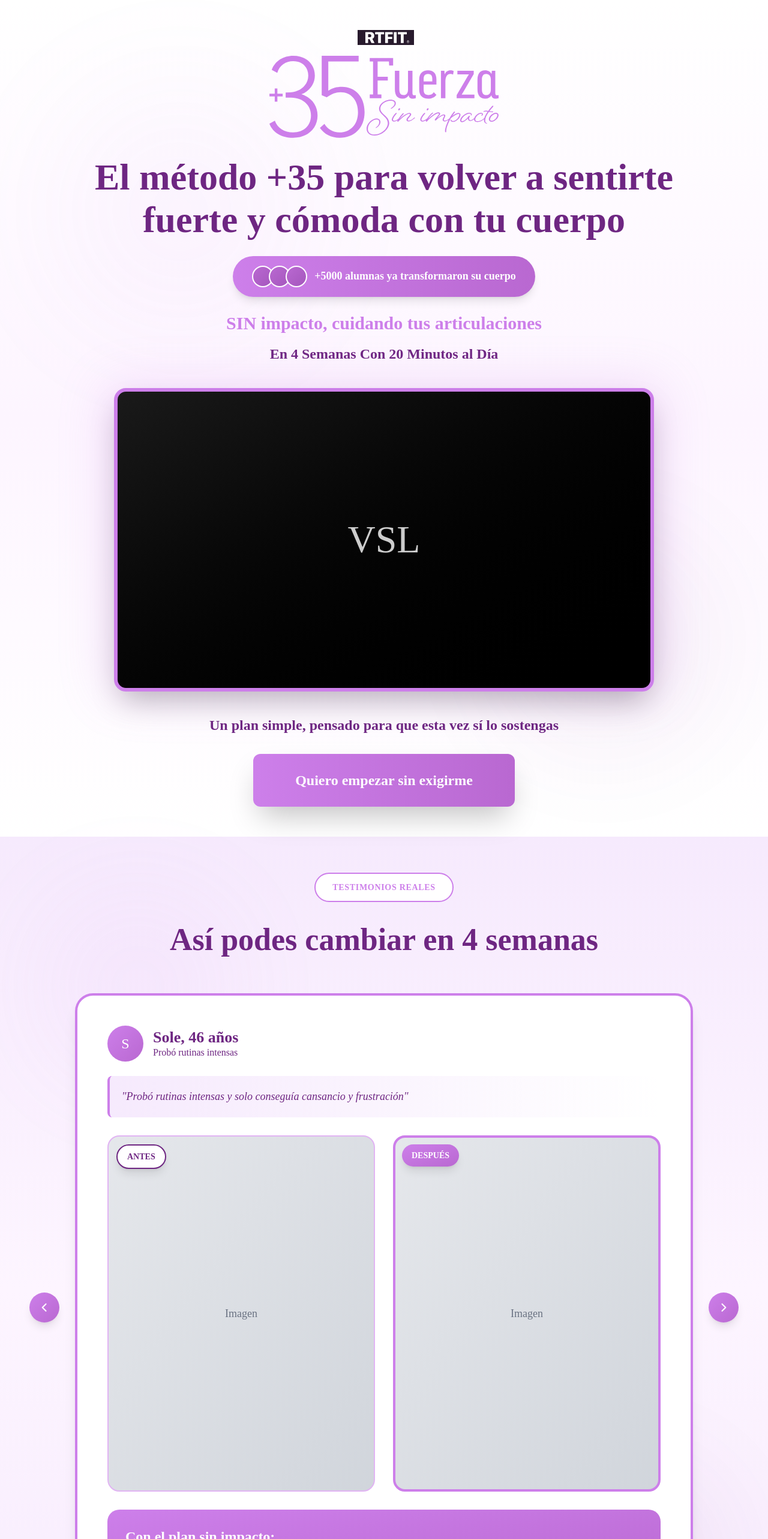
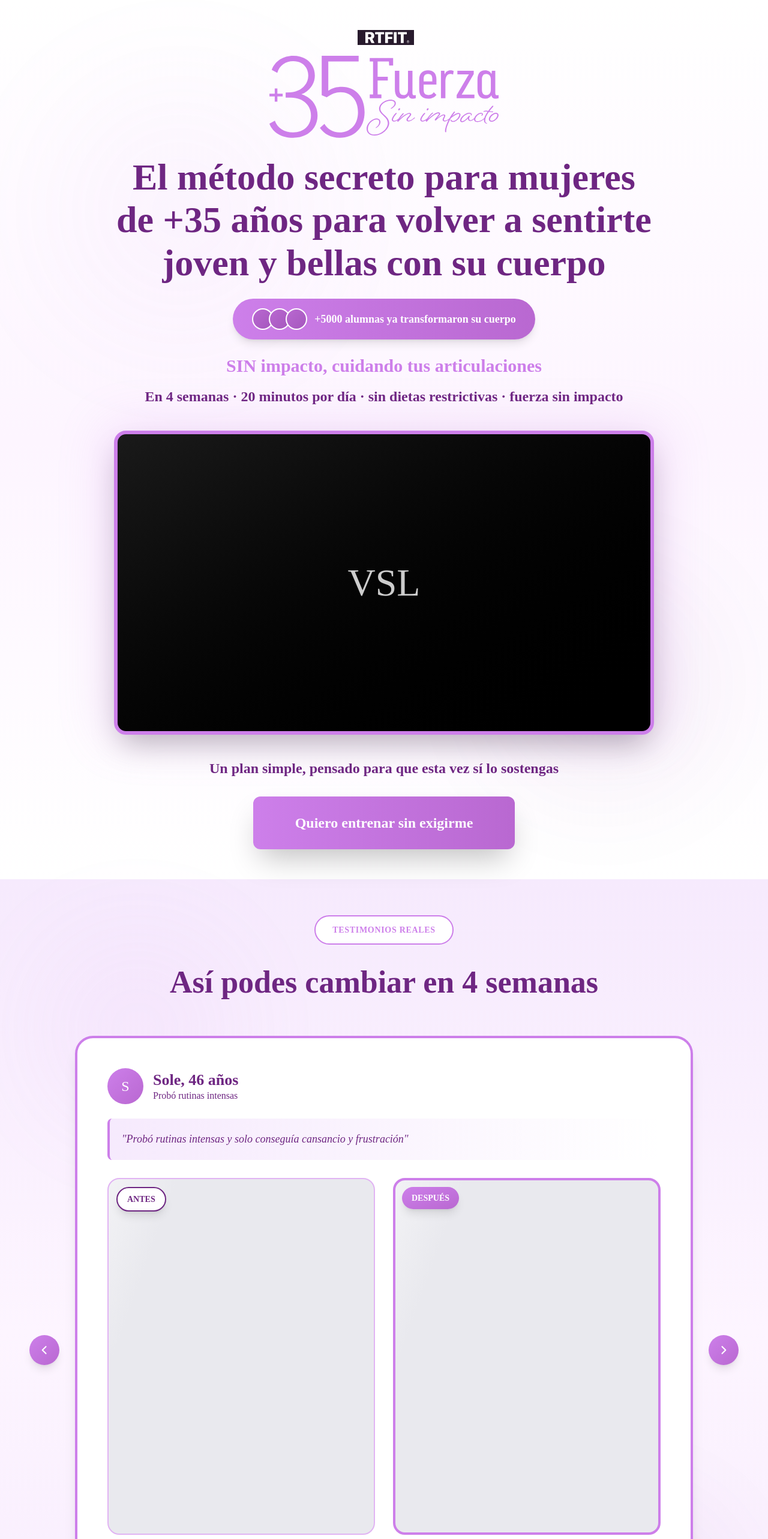
Before and after one commit to mulleragustin/landing--35, a React (Vite) app: page / in a window 1280 px wide. Shown: the top 2566 px of the page at 60% size. Built offline with nearby package versions, Linux system fonts and the light colour scheme.

Commit message:
Mejorar contenido y estilos en la sección Hero y Testimonials; agregar animación de carga

```diff
--- a/src/app/App.tsx
+++ b/src/app/App.tsx
@@ -76,7 +76,7 @@ function HeroSection() {
         {/* Headline Text - Mejorada jerarquía */}
         <div className="text-center mb-[25px] md:mb-[40px] w-full">
           <h1 className="font-['Eixample_Dip'] font-bold text-[#6e2682] text-[28px] md:text-[62px] leading-[1.15] mb-4 md:mb-6 px-2 text-balance">
-            El método +35 para volver a sentirte fuerte y cómoda con tu cuerpo
+            El método secreto para mujeres de +35 años para volver a sentirte joven y bellas con su cuerpo
           </h1>
 
           {/* Prueba Social - Badge destacado */}
@@ -102,7 +102,7 @@ function HeroSection() {
               SIN impacto, cuidando tus articulaciones
             </p>
             <p className="font-['Montserrat'] font-semibold text-[#6e2682] text-[16px] md:text-[24px] leading-[1.4] text-balance">
-              En 4 Semanas Con 20 Minutos al Día
+              En 4 semanas · 20 minutos por día · sin dietas restrictivas · fuerza sin impacto
             </p>
           </div>
         </div>
@@ -123,7 +123,7 @@ function HeroSection() {
           </p>
 
           <button className="bg-gradient-to-r from-[#cd7fea] to-[#b968d1] hover:from-[#b968d1] hover:to-[#a557bd] transition-all duration-300 px-[32px] md:px-[70px] py-[18px] md:py-[26px] rounded-[12px] font-['Montserrat'] font-bold text-white text-[18px] md:text-[24px] shadow-2xl hover:shadow-[0_20px_60px_rgba(205,127,234,0.5)] hover:scale-[1.05] transform w-full md:w-auto">
-            Quiero empezar sin exigirme
+            Quiero entrenar sin exigirme
           </button>
         </div>
       </div>
@@ -273,9 +273,11 @@ function TestimonialsSection() {
                           <path strokeLinecap="round" strokeLinejoin="round" d="M21 21l-6-6m2-5a7 7 0 11-14 0 7 7 0 0114 0zM10 7v6m3-3H7" />
                         </svg>
                       </div>
-                      <div className="aspect-[3/4] bg-gradient-to-br from-gray-200 to-gray-300 rounded-[12px] md:rounded-[20px] flex items-center justify-center border-2 border-[#e1b4f3] overflow-hidden">
-                        <p className="font-['Montserrat'] text-gray-500 text-[14px] md:text-[18px]">Imagen</p>
-                      </div>
+                      <div
+                        className="aspect-[3/4] rounded-[12px] md:rounded-[20px] border-2 border-[#e1b4f3] overflow-hidden skeleton"
+                        role="img"
+                        aria-label="Imagen antes"
+                      />
                     </div>
 
                     <div
@@ -291,9 +293,11 @@ function TestimonialsSection() {
                           <path strokeLinecap="round" strokeLinejoin="round" d="M21 21l-6-6m2-5a7 7 0 11-14 0 7 7 0 0114 0zM10 7v6m3-3H7" />
                         </svg>
                       </div>
-                      <div className="aspect-[3/4] bg-gradient-to-br from-gray-200 to-gray-300 rounded-[12px] md:rounded-[20px] flex items-center justify-center border-2 md:border-4 border-[#cd7fea] overflow-hidden">
-                        <p className="font-['Montserrat'] text-gray-500 text-[14px] md:text-[18px]">Imagen</p>
-                      </div>
+                      <div
+                        className="aspect-[3/4] rounded-[12px] md:rounded-[20px] border-2 md:border-4 border-[#cd7fea] overflow-hidden skeleton"
+                        role="img"
+                        aria-label="Imagen después"
+                      />
                     </div>
                   </div>
 
@@ -343,9 +347,11 @@ function TestimonialsSection() {
             </div>
 
             {/* Imagen */}
-            <div className="aspect-[3/4] bg-gradient-to-br from-gray-200 to-gray-300 rounded-[20px] flex items-center justify-center border-4 border-[#cd7fea] overflow-hidden shadow-2xl">
-              <p className="font-['Montserrat'] text-gray-500 text-[20px] font-semibold">Imagen Ampliada</p>
-            </div>
+            <div
+              className="aspect-[3/4] rounded-[20px] border-4 border-[#cd7fea] overflow-hidden shadow-2xl skeleton"
+              role="img"
+              aria-label="Imagen ampliada"
+            />
 
             <p className="font-['Montserrat'] text-white text-center mt-5 text-[14px] opacity-90 leading-[1.5]">
               Toca fuera de la imagen para cerrar
@@ -539,11 +545,8 @@ function AboutSection() {
             <div className="absolute inset-0 bg-gradient-to-br from-[#cd7fea] to-[#b968d1] opacity-15 blur-2xl rounded-[30px] scale-[1.05]"></div>
 
             {/* Contenedor de la imagen principal - LISTO PARA TU IMAGEN */}
-            <div className="relative bg-white border-[4px] md:border-[6px] border-[#cd7fea] rounded-[20px] md:rounded-[30px] overflow-hidden shadow-2xl min-h-[400px] md:min-h-[600px] flex items-center justify-center">
-              {/* AQUÍ VA TU IMAGEN */}
-              <p className="font-['Montserrat'] text-[#cd7fea] text-[18px] md:text-[24px] font-semibold opacity-60">
-                Espacio para tu imagen
-              </p>
+            <div className="relative bg-white border-[4px] md:border-[6px] border-[#cd7fea] rounded-[20px] md:rounded-[30px] overflow-hidden shadow-2xl min-h-[400px] md:min-h-[600px]">
+              <div className="absolute inset-0 skeleton" role="img" aria-label="Espacio para tu imagen" />
             </div>
 
             {/* Círculos decorativos sutiles */}
@@ -675,6 +678,10 @@ function FAQSection() {
     {
       question: "¿Para quién está orientado?",
       answer: "Para todas las personas que quieran ganar fuerza, salud, resistencia. Apto para embarazadas."
+    },
+    {
+      question: "¿Es una dieta restrictiva?",
+      answer: "No. El programa incluye una guía nutricional de acompañamiento, sin dietas restrictivas ni prohibiciones extremas."
     },
     {
       question: "¿Cómo son los ejercicios?",
--- a/src/styles/theme.css
+++ b/src/styles/theme.css
@@ -191,4 +191,19 @@
   .animate-float {
     animation: float 3s ease-in-out infinite;
   }
+
+  @keyframes skeleton-shimmer {
+    0% {
+      background-position: 100% 0;
+    }
+    100% {
+      background-position: -100% 0;
+    }
+  }
+
+  .skeleton {
+    background: linear-gradient(110deg, #e9e9ee 8%, #f6f6f8 18%, #e9e9ee 33%);
+    background-size: 200% 100%;
+    animation: skeleton-shimmer 1.6s ease-in-out infinite;
+  }
 }
```
